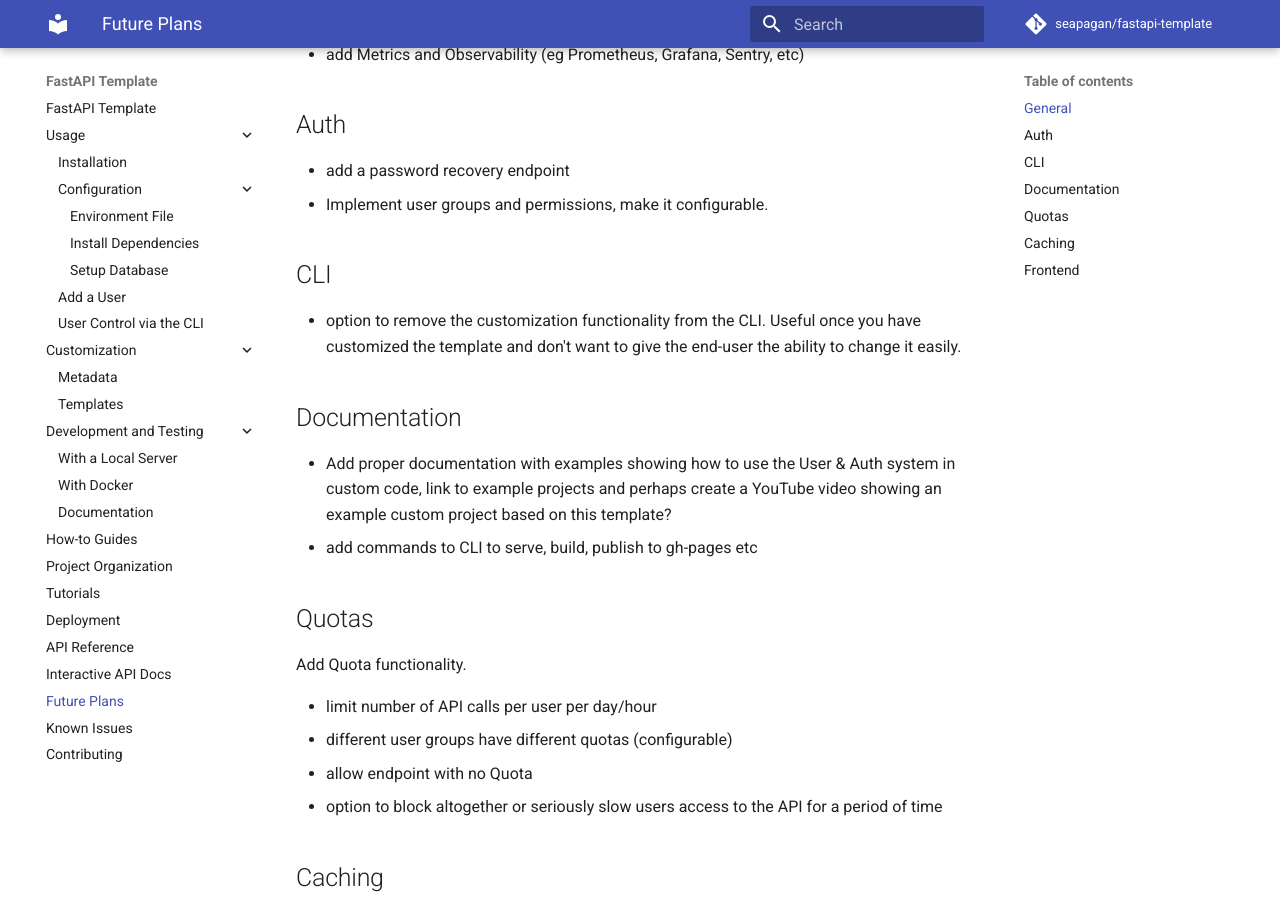
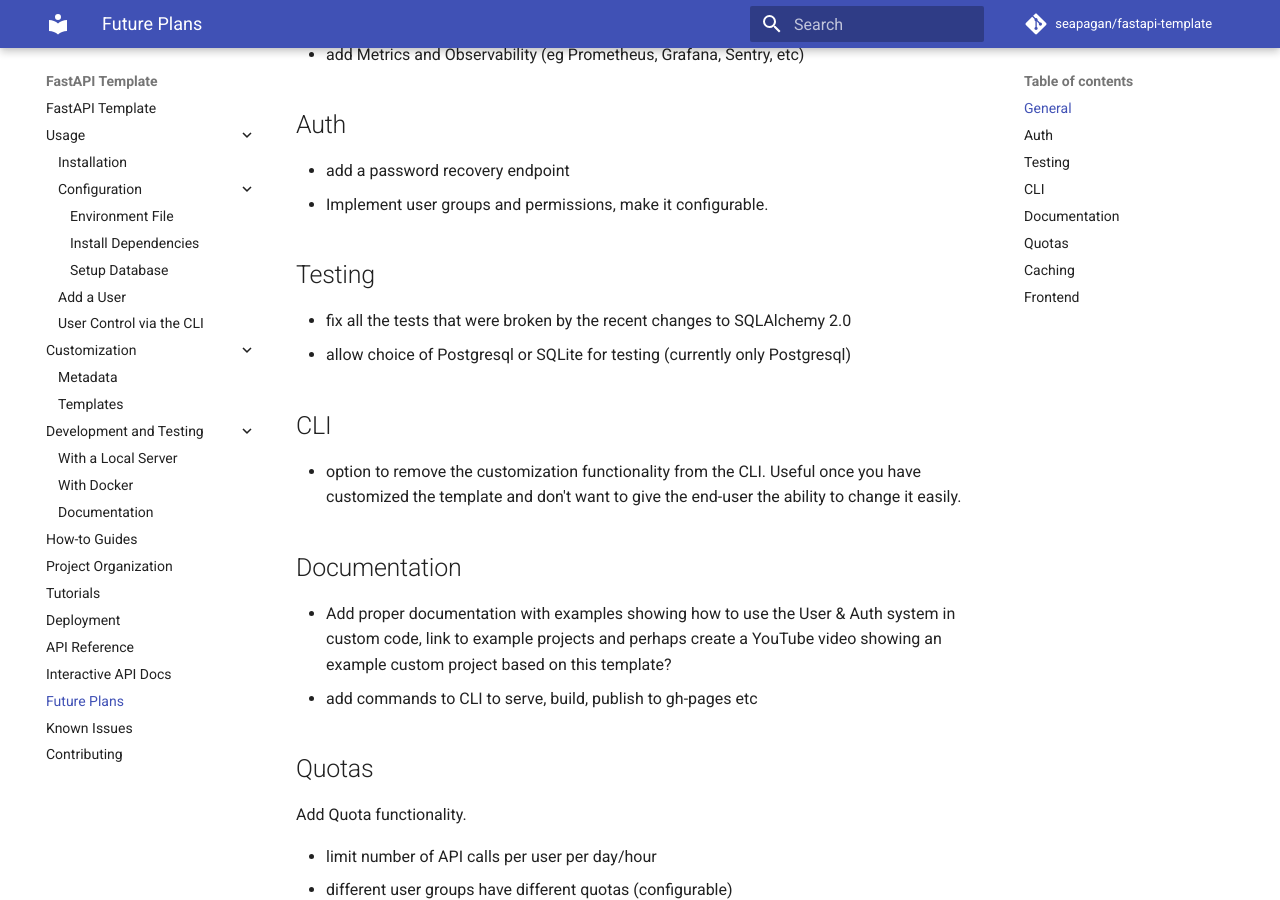
Before and after one commit to seapagan/fastapi-template, an MkDocs documentation site: the page built from docs/future.md, in a window 1280 px wide and 900 px high, scrolled down 840 px. Built offline with MkDocs 1.6.1 and Material for MkDocs 9.7.7, drawn with Linux system fonts in a browser that asks for light colours; comment, search, counter and statistics services are not loaded.

Commit message:
update README/TODO and .env.example
Signed-off-by: Grant Ramsay <seapagan@gmail.com>

```diff
--- a/TODO.md
+++ b/TODO.md
@@ -32,6 +32,11 @@
 
 - add a password recovery endpoint
 - Implement user groups and permissions, make it configurable.
+
+## Testing
+
+- fix all the tests that were broken by the recent changes to SQLAlchemy 2.0
+- allow choice of Postgresql or SQLite for testing (currently only Postgresql)
 
 ## CLI
 
```
Also changed, not shown: README.md (+26 -1 lines), 1 other file.
